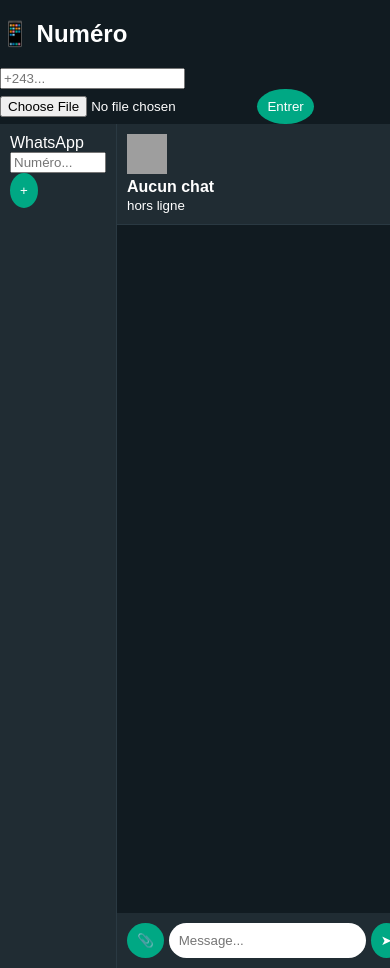
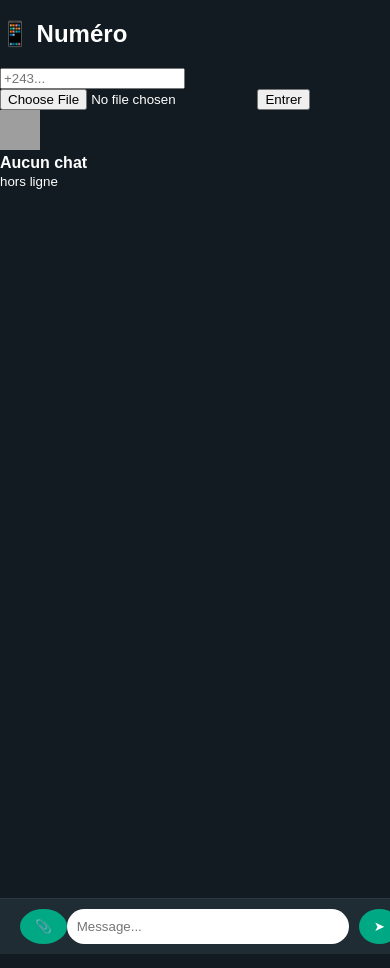
Before and after one commit to cabrin21/Cabrino-whatsapp, a website: page public/index.html in a window 390 px wide. Drawn offline with nearby package versions, Linux system fonts and the light colour scheme; no server answers; grey boxes are pictures that could not be loaded.

Commit message:
Refactor CSS for consistency and readability

```diff
--- a/public/style.css
+++ b/public/style.css
@@ -1,127 +1,97 @@
 body {
-  margin: 0;
-  font-family: Arial, sans-serif;
-  background: #111b21;
-  color: white;
+  margin:0;
+  font-family:sans-serif;
+  background:#111b21;
+  color:white;
 }
 
 /* APP */
 #app {
-  display: none;
-  display: flex;
-  height: 100vh;
+  display:flex;
+  height:100vh;
+  overflow:hidden;
 }
 
 /* SIDEBAR */
 #sidebar {
-  width: 30%;
-  background: #202c33;
-  padding: 10px;
-  border-right: 1px solid #2a3942;
-}
-
-#sidebar h3 {
-  margin-top: 0;
-}
-
-#sidebar input {
-  width: 100%;
-  box-sizing: border-box;
+  width:30%;
+  background:#202c33;
+  border-right:1px solid #2a3942;
 }
 
 /* CHAT */
 #chat {
-  width: 70%;
-  display: flex;
-  flex-direction: column;
-}
-
-/* HEADER */
-#chat-header {
-  background: #202c33;
-  padding: 10px;
-  border-bottom: 1px solid #2a3942;
+  width:70%;
+  display:flex;
+  flex-direction:column;
+  position:relative;
 }
 
 /* MESSAGES */
 #messages {
-  flex: 1;
-  overflow-y: auto;
-  padding: 10px;
-  display: flex;
-  flex-direction: column;
+  flex:1;
+  overflow-y:auto;
+  padding:10px;
+  display:flex;
+  flex-direction:column;
 }
 
 /* BULLES */
 .msg {
-  padding: 10px;
-  margin: 5px;
-  border-radius: 10px;
-  max-width: 65%;
-  word-wrap: break-word;
-  font-size: 14px;
+  padding:10px;
+  margin:5px;
+  border-radius:10px;
+  max-width:70%;
+  word-wrap:break-word;
 }
 
-/* MOI */
 .me {
-  background: #005c4b;
-  align-self: flex-end;
+  background:#005c4b;
+  align-self:flex-end;
 }
 
-/* AUTRE */
 .other {
-  background: #202c33;
-  align-self: flex-start;
+  background:#202c33;
+  align-self:flex-start;
 }
 
 /* INPUT */
 .input-area {
-  display: flex;
-  padding: 10px;
-  background: #202c33;
-  gap: 5px;
+  display:flex;
+  padding:10px;
+  background:#202c33;
+  border-top:1px solid #2a3942;
 }
 
 .input-area input {
-  flex: 1;
-  padding: 10px;
-  border-radius: 20px;
-  border: none;
-  outline: none;
+  flex:1;
+  padding:10px;
+  border:none;
+  outline:none;
+  border-radius:20px;
 }
 
-/* BUTTONS */
-button {
-  background: #00a884;
-  border: none;
-  color: white;
-  padding: 10px;
-  border-radius: 50%;
-  cursor: pointer;
+.input-area button {
+  background:#00a884;
+  border:none;
+  color:white;
+  padding:10px 15px;
+  margin-left:10px;
+  border-radius:50%;
+  cursor:pointer;
 }
 
-/* HOVER */
-button:hover {
-  opacity: 0.8;
+/* MOBILE */
+@media (max-width: 768px) {
+  #sidebar {
+    display:none;
+  }
+
+  #chat {
+    width:100%;
+  }
+
+  .input-area {
+    width:100%;
+  }
 }
-
-/* IMAGE */
-.msg img {
-  border-radius: 10px;
-  max-width: 150px;
-}
-
-/* AUDIO */
-.msg audio {
-  width: 150px;
-}
-
-/* SCROLL STYLE */
-#messages::-webkit-scrollbar {
-  width: 5px;
-}
-
-#messages::-webkit-scrollbar-thumb {
-  background: #555;
-  border-radius: 5px;
-  }
```
